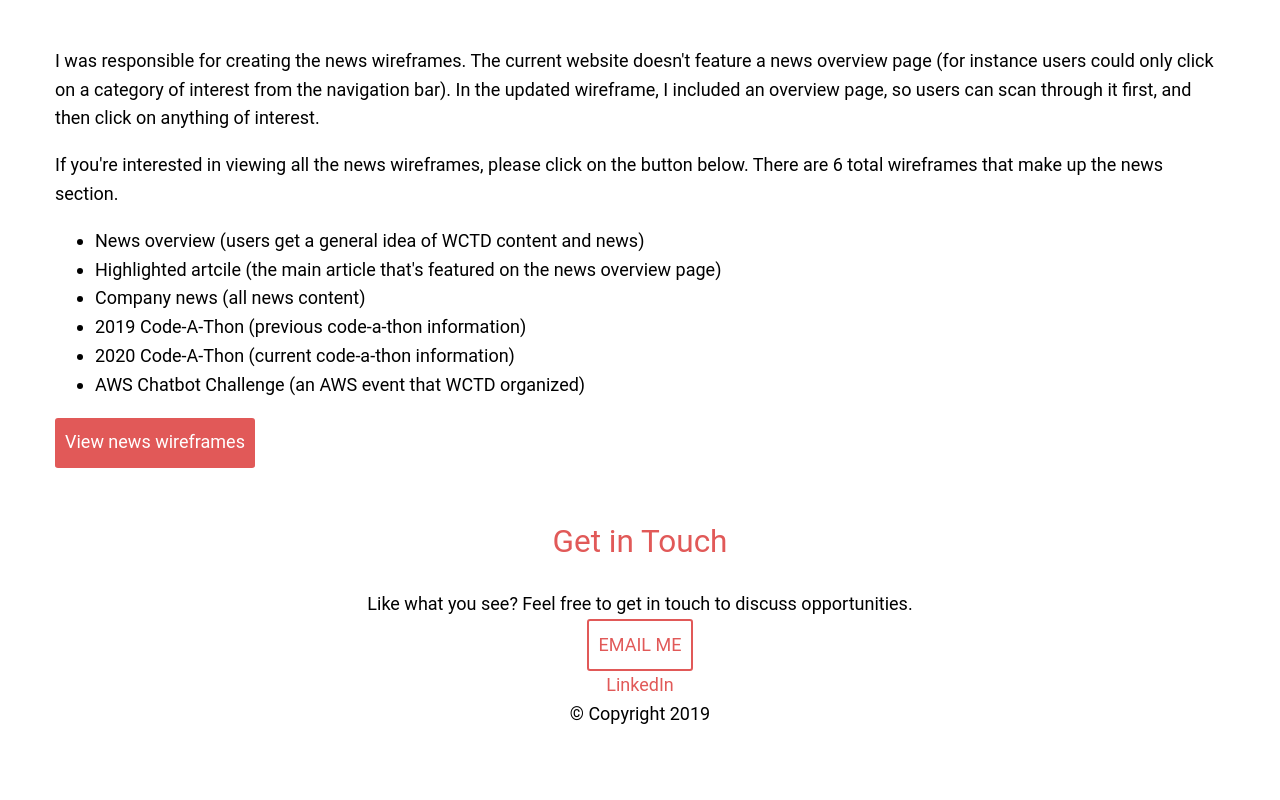
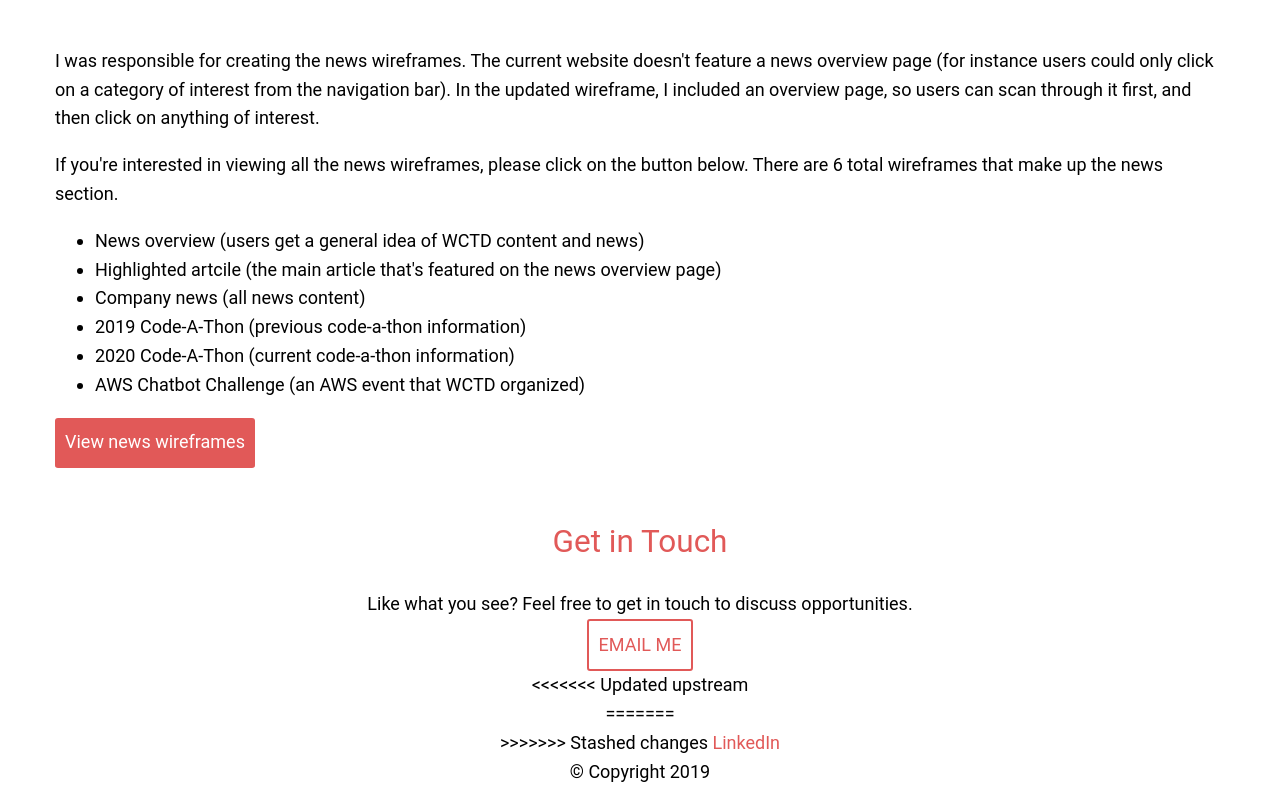
Before and after one commit to ancisun/portfolio-website, a plain HTML site: page wctd.html in a window 1280 px wide. Shown: the part 10424-11224 px from the top of the page. Before the commit the page ends 11166 px from the top, so only its background shows below. Drawn offline with nearby package versions, Linux system fonts and the light colour scheme.

Commit message:
Update wctd.html

```diff
--- a/wctd.html
+++ b/wctd.html
@@ -231,7 +231,11 @@
     <div>
       <a href="mailto:anci.sun@berkeley.edu" class="button contact">Email me</a>
     </div>
+<<<<<<< Updated upstream
     <div class>
+=======
+    <div>
+>>>>>>> Stashed changes
       <a href="http://www.linkedin.com/in/ancisun" target="_blank">LinkedIn</a>
     </div>
     <div>
```
